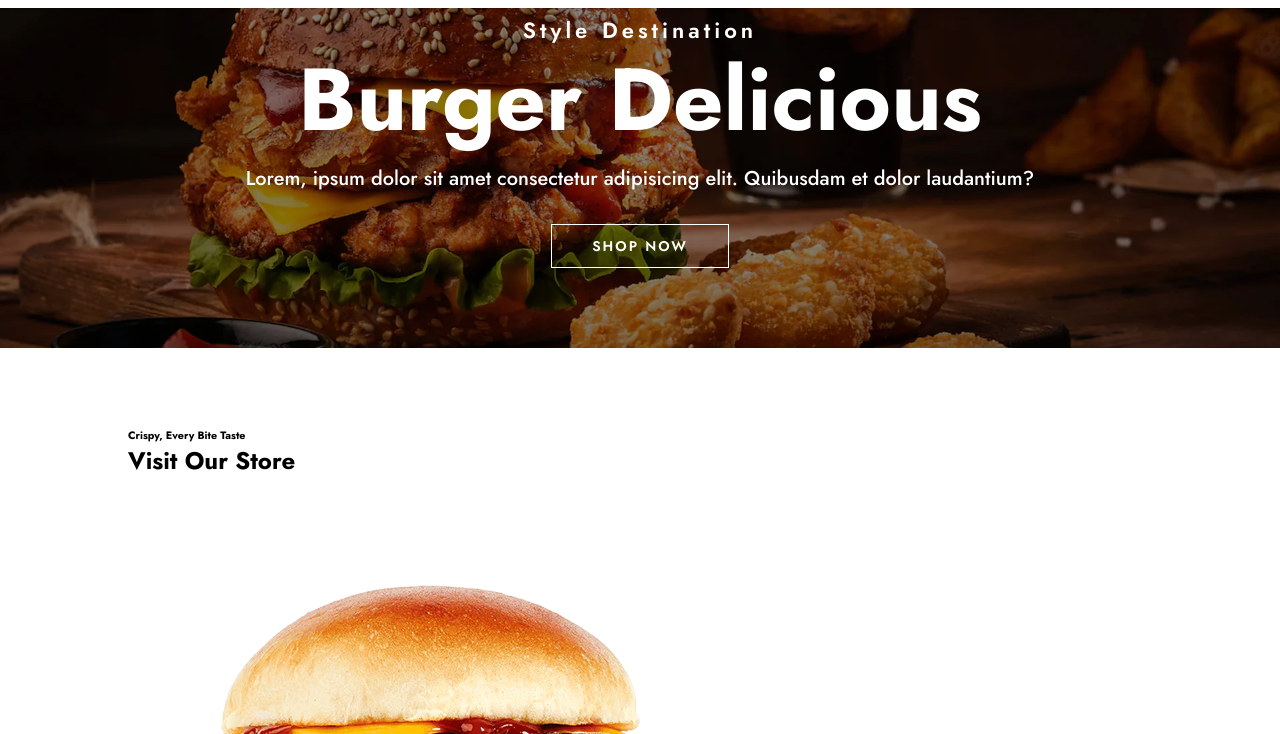
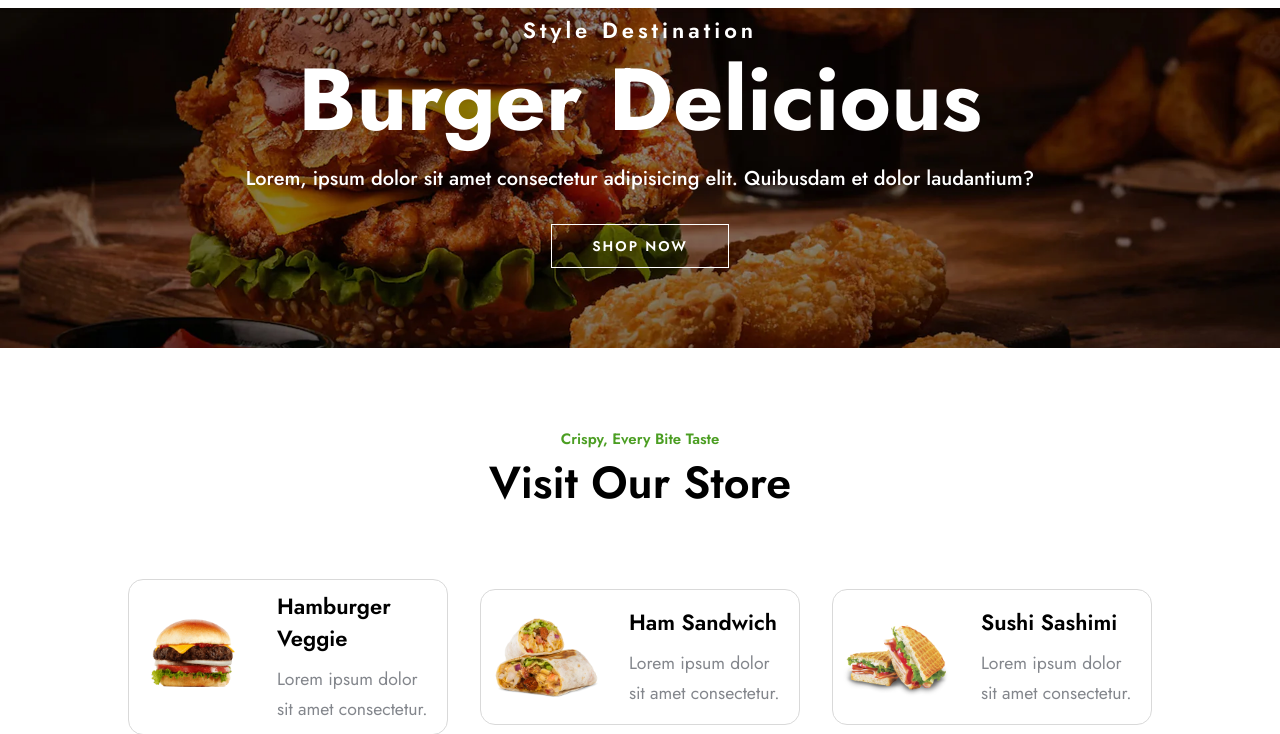
Before and after one commit to LiaKelly-th/Restaurant, a plain HTML site: page html/index.html in a window 1280 px wide. Shown: the part 66-800 px from the top of the page. Drawn offline with nearby package versions, Linux system fonts and the light colour scheme.

Commit message:
Atualização

```diff
--- a/css/style.css
+++ b/css/style.css
@@ -139,3 +139,58 @@ section{
     border: 1px solid var(--bg-color);
     color: var(--text-color);
 }
+
+.center-text{
+    text-align: center;
+}
+.center-text h6{
+    font-size: 15px;
+    font-weight: 600;
+    color: var(--main-color);
+}
+.center-text h2{
+    font-size: var(--h2-font);
+    font-weight: 600;
+}
+
+.store-content{
+    display: grid;
+    grid-template-columns: repeat(auto-fit, minmax(200px, auto));
+    align-items: center;
+    gap: 2rem;
+    margin-top: 4rem;
+
+}
+
+.col{
+    padding: 10px;
+    border: 1px solid var(--second-color);
+    border-radius: 15px;
+    display: flex;
+    align-items: center;
+    justify-content: space-between;
+    gap: 30px;
+    transition: all .6s ease;
+}
+.col-img img{
+    max-width: 200px;
+    width: 100%;
+    height: 100%;
+    object-fit: contain;
+}
+
+.col-text h4{
+    font-size: 22px;
+    font-weight: 600;
+    margin-bottom: 10px;
+}
+.col-text p{
+    color: var(--other-color);
+    font-size: var(--p-font);
+    line-height: 30px;
+}
+
+.col:hover{
+    transform: scale(1.04) translateY(-4px);
+    border: 1px solid red;
+}
```
